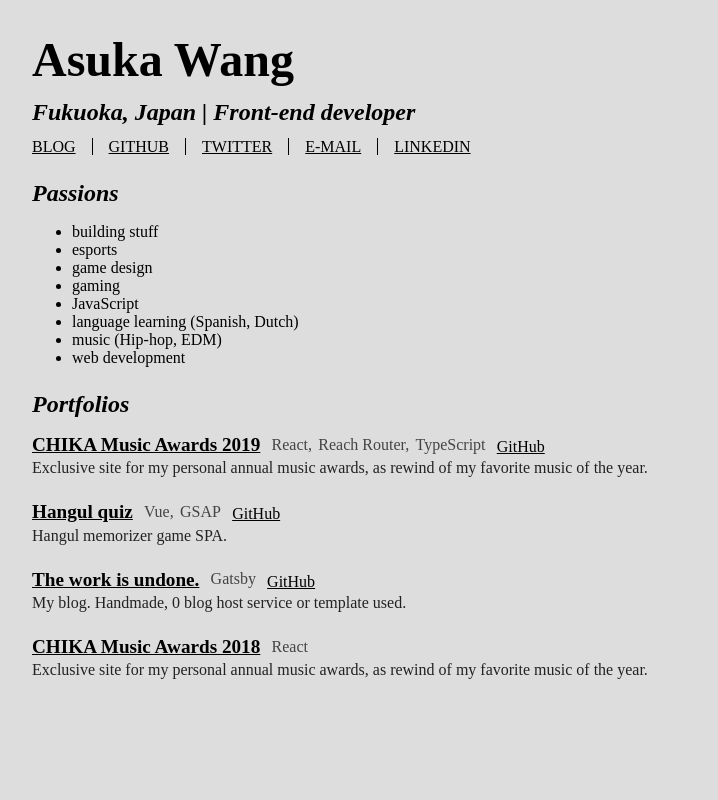
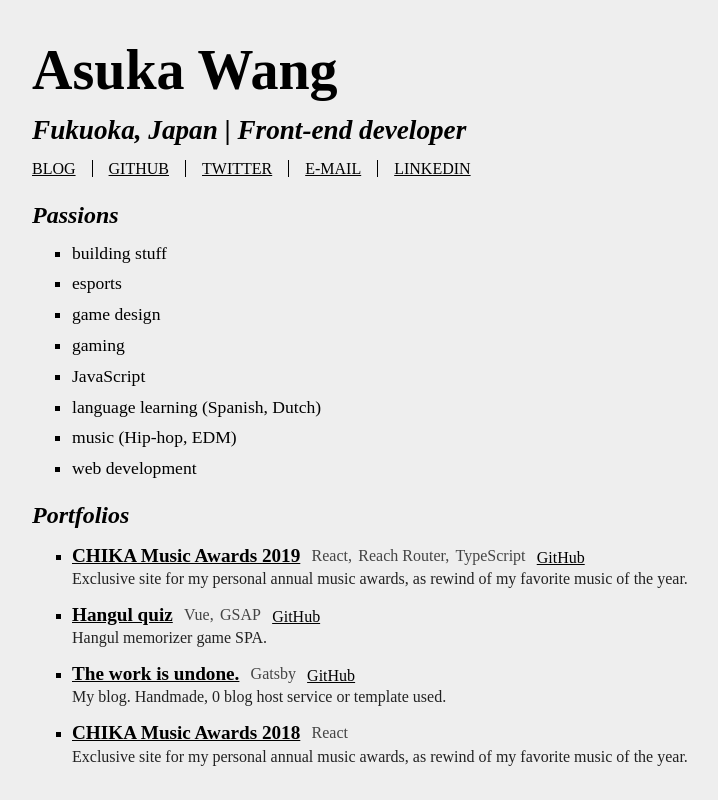
Before and after one commit to AsukaCHikaru/asukachikaru.com-v4, a React (Create React App) app: page / in a window 1280 px wide. Shown: the whole page, without its empty margins (158-876 px from the left). Built offline with nearby package versions, Linux system fonts and the light colour scheme.

Commit message:
Feat: list styles

```diff
--- a/src/components/PassionList.tsx
+++ b/src/components/PassionList.tsx
@@ -6,9 +6,11 @@ type Props = {
 
 const passionList = (props: Props) => {
   return (
-    <ul>
+    <ul className="passion--list">
       {props.passions.map((passion: string, i) => (
-        <li key={`passion-item-${i}`}>{passion}</li>
+        <li className="passion--item" key={`passion-item-${i}`}>
+          {passion}
+        </li>
       ))}
     </ul>
   );
--- a/src/styles/general.css
+++ b/src/styles/general.css
@@ -2,18 +2,22 @@
 
 body,
 html {
-  background-color: #ddd;
+  background-color: #eee;
   font-family: "Noto Serif JP", serif;
   margin: auto;
   max-width: 900px;
 }
+ul{
+  list-style-type: square;
+}
 .about--title{
   margin-bottom: 0;
-  font-size: 3em;
+  font-size: 3.5em;
 }
 .about--desc{
   margin: 0.5em 0;
   font-style: italic;
+  font-size: 1.7em;
 }
 .section--title{
   font-size: 1.5em;
@@ -30,16 +34,16 @@ html {
   padding: 0 1em 0 0;
   border-width: 0;
 }
+.passion--item{
+  margin: 0.75em 0;
+  font-size: 1.1em;
+  line-height: 1em;
+}
 .portfolio--link_wrapper{
   padding: 0.5em 0;
-  /* margin: 1em 0; */
-}
-.portfolio--ul{
-  list-style: none;
-  padding: 0;
 }
 .portfolio--item{
-  margin: 0 0 1.5em 0;
+  margin: 0 0 1em 0;
 }
 .portfolio--item-title{
   color: #000;
@@ -69,5 +73,4 @@ html {
   font-size: 1em;
   line-height: 1em;
   color: #444;
-  /* border: solid 1px #333; */
 }
```
